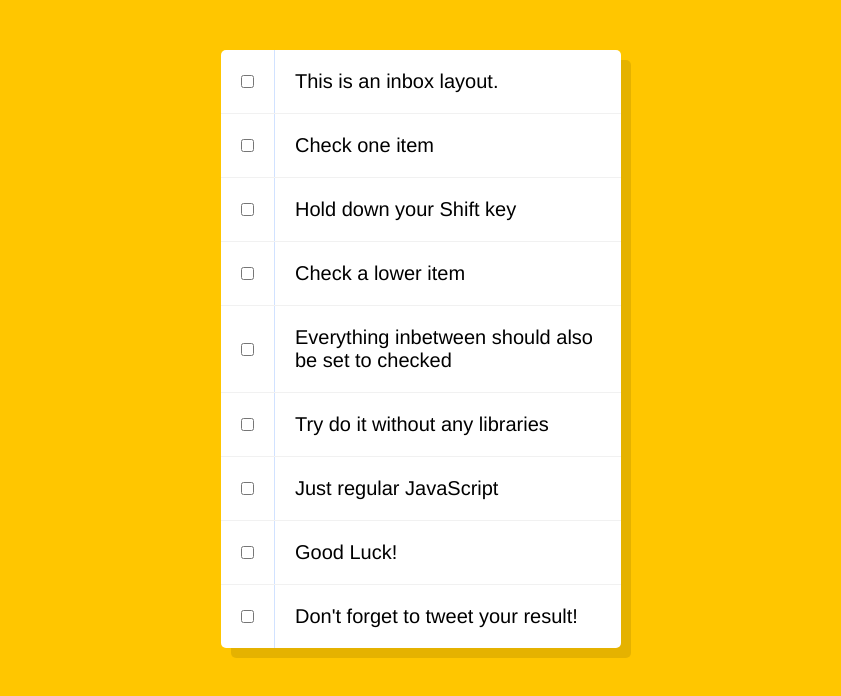
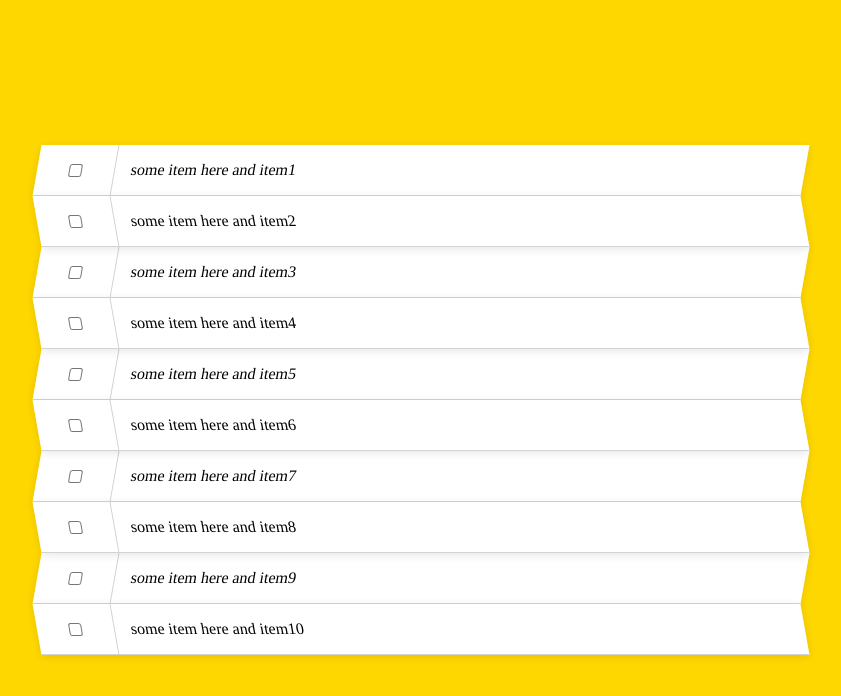
Before and after one commit to mohananagavenkat/wesbos-js30, a plain HTML site: page 10 - Hold Shift and Check Checkboxes/index-START.html in a window 1280 px wide. Shown: the whole page, without its empty margins (219-1060 px from the left). Drawn offline with Linux system fonts and the light colour scheme.

Commit message:
challange 10 - Holding shift to select multiple checkboxes - followed different procedure instead of wesbos one - might not be as preformace friendly as wesbos's solution

```diff
--- a/10 - Hold Shift and Check Checkboxes/index-START.html
+++ b/10 - Hold Shift and Check Checkboxes/index-START.html
@@ -1,104 +1,161 @@
 <!DOCTYPE html>
 <html lang="en">
+
 <head>
   <meta charset="UTF-8">
   <title>Hold Shift to Check Multiple Checkboxes</title>
 </head>
+
 <body>
   <style>
+    * {
+      padding: 0;
+      margin: 0;
+      -webkit-box-sizing: border-box;
+      -moz-box-sizing: border-box;
+      box-sizing: border-box;
+    }
 
     html {
-      font-family: sans-serif;
-      background:#ffc600;
+      width: 100%;
+      height: 100%;
     }
 
-    .inbox {
-      max-width:400px;
-      margin:50px auto;
-      background:white;
-      border-radius:5px;
-      box-shadow:10px 10px 0 rgba(0,0,0,0.1);
+    body {
+      display: flex;
+      align-items: center;
+      justify-content: center;
+      background: gold;
+      height: 100%;
+    }
+
+    .list {
+      flex-basis: 60%;
+      display: flex;
+      align-items: center;
+      justify-content: center;
+      flex-wrap: wrap;
     }
 
     .item {
-      display:flex;
-      align-items:center;
-      border-bottom: 1px solid #F1F1F1;
+      flex-basis: 100%;
+      display: flex;
+      align-items: center;
+      justify-content: center;
+      border-bottom: 1px solid lightgray;
+      box-shadow: 0px 2px 10px 0px rgba(0, 0, 0, 0.1);
+      background: #fff;
     }
 
-    .item:last-child {
-      border-bottom:0;
+    .item:nth-child(2n) {
+      transform: skew(10deg);
+      z-index: 2
     }
 
-
-    input:checked + p {
-      background:#F9F9F9;
-      text-decoration: line-through;
+    .item:nth-child(2n+1) {
+      transform: skew(-10deg);
     }
 
-    input[type="checkbox"] {
-      margin:20px;
+    .item input[type="checkbox"] {
+      flex-basis: 10%;
+      padding: 1rem;
     }
 
-    p {
-      margin:0;
-      padding:20px;
-      transition:background 0.2s;
-      flex:1;
-      font-family:'helvetica neue';
-      font-size: 20px;
-      font-weight: 200;
-      border-left: 1px solid #D1E2FF;
+    .item p {
+      flex-basis: 90%;
+      padding: 1rem;
+      border-left: 1px solid lightgray;
     }
 
-
+    @media screen and (max-width:500px) {
+      .list {
+        flex-basis: 95%;
+      }
+    }
   </style>
-   <!--
+  <!--
    The following is a common layout you would see in an email client.
 
    When a user clicks a checkbox, holds Shift, and then clicks another checkbox a few rows down, all the checkboxes inbetween those two checkboxes should be checked.
 
   -->
-  <div class="inbox">
+  <div class="list">
     <div class="item">
       <input type="checkbox">
-      <p>This is an inbox layout.</p>
+      <p>some item here and item1</p>
     </div>
     <div class="item">
       <input type="checkbox">
-      <p>Check one item</p>
+      <p>some item here and item2</p>
     </div>
     <div class="item">
       <input type="checkbox">
-      <p>Hold down your Shift key</p>
+      <p>some item here and item3</p>
     </div>
     <div class="item">
       <input type="checkbox">
-      <p>Check a lower item</p>
+      <p>some item here and item4</p>
     </div>
     <div class="item">
       <input type="checkbox">
-      <p>Everything inbetween should also be set to checked</p>
+      <p>some item here and item5</p>
     </div>
     <div class="item">
       <input type="checkbox">
-      <p>Try do it without any libraries</p>
+      <p>some item here and item6</p>
     </div>
     <div class="item">
       <input type="checkbox">
-      <p>Just regular JavaScript</p>
+      <p>some item here and item7</p>
     </div>
     <div class="item">
       <input type="checkbox">
-      <p>Good Luck!</p>
+      <p>some item here and item8</p>
     </div>
     <div class="item">
       <input type="checkbox">
-      <p>Don't forget to tweet your result!</p>
+      <p>some item here and item9</p>
+    </div>
+    <div class="item">
+      <input type="checkbox">
+      <p>some item here and item10</p>
     </div>
   </div>
 
-<script>
-</script>
+  <script>
+
+    const inputs = [...document.querySelectorAll(".item input[type='checkbox']")];
+
+    inputs.forEach(input => input.addEventListener("click", handleClick));
+
+    let lastIndex;
+
+    function handleClick() {
+      console.log("lastIndex : " + lastIndex);
+      let currentIndex = inputs.findIndex(input => input === this);
+      console.log(event.shiftKey, this.checked);
+      if (event.shiftKey && this.checked) {
+        if (lastIndex || lastIndex == 0) {
+          if (currentIndex > lastIndex) {
+            [startIndex, endIndex] = [lastIndex, currentIndex];
+          } else {
+            [startIndex, endIndex] = [currentIndex, lastIndex];
+          }
+          for (let i = startIndex; i <= endIndex; i++) {
+            inputs[i].checked = true;
+          }
+          lastIndex = currentIndex;
+          console.log(startIndex, endIndex);
+        } else {
+          lastIndex = currentIndex;
+        }
+      } else if (this.checked) {
+        lastIndex = currentIndex;
+      }
+    }
+
+
+  </script>
 </body>
+
 </html>
```
